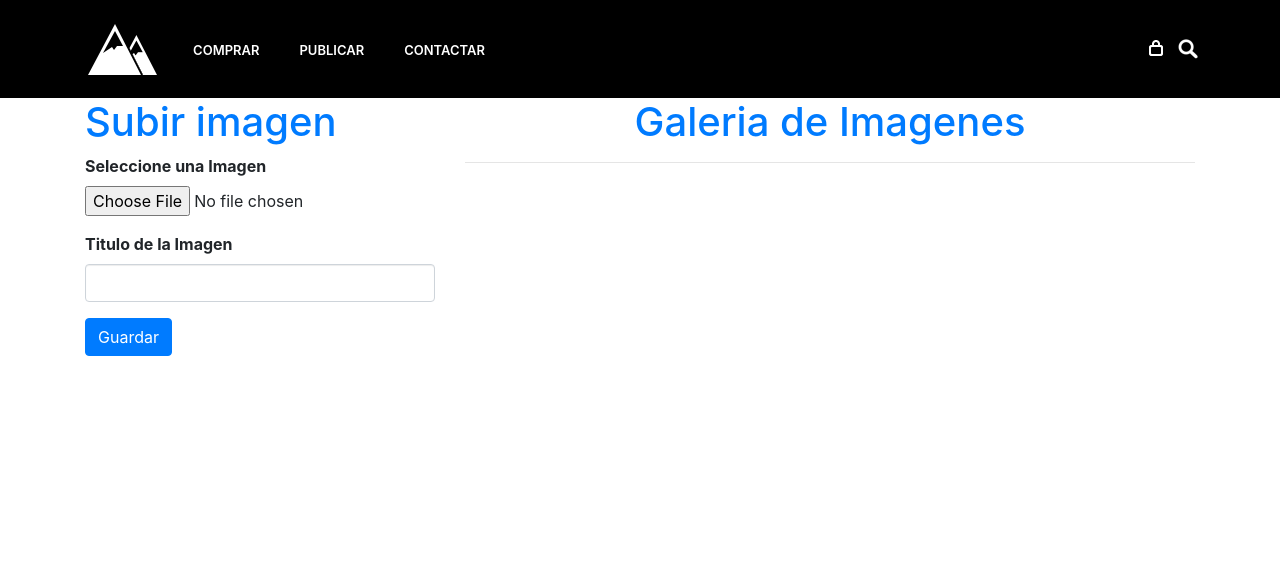
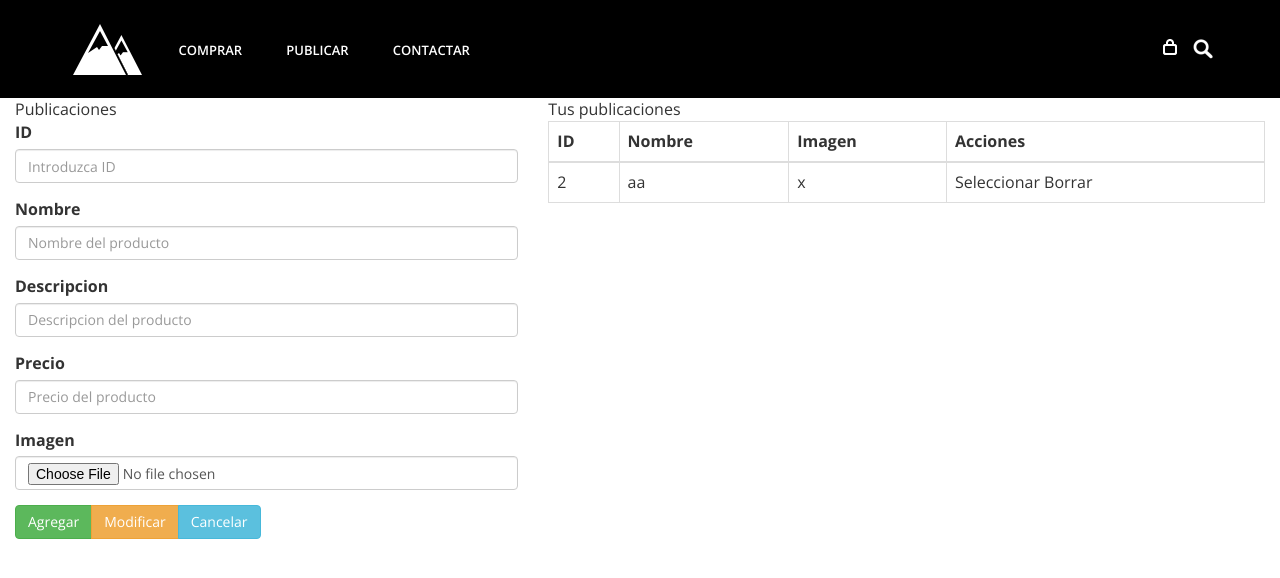
Before and after one commit to AlanNegrette/Nash-Store, a PHP site: page /publicar.php in a window 1280 px wide. Shown: the top 578 px of the page. Run offline with PHP 8.4, Linux system fonts and the light colour scheme; data that the repository does not hold is empty.

Commit message:
Publicar nuevo

```diff
--- a/a1/snowboarding/Backend/conexion.php
+++ b/a1/snowboarding/Backend/conexion.php
@@ -1,4 +1,4 @@
 <?php
 session_start();
-$conn = mysqli_connect('localhost','root','','galeria');
+$conn = mysqli_connect('localhost','root','','sitio');
 ?>
--- a/a1/snowboarding/publicar.php
+++ b/a1/snowboarding/publicar.php
@@ -114,65 +114,106 @@
 	</div>
 
 <?php
+$txtID=(isset($_POST['txtID']))?$_POST['txtID']:"";
+$txtNombre=(isset($_POST['txtNombre']))?$_POST['txtNombre']:"";
+$txtImagen=(isset($_FILES['txtImagen']['name']))?$_FILES['txtImagen']['name']:"";
+$txtDescripcion=(isset($_POST['txtDescripcion']))?$_POST['txtDescripcion']:"";
+$txtPrecio=(isset($_POST['txtPrecio']))?$_POST['txtPrecio']:"";
+$accion=(isset($_POST['accion']))?$_POST['accion']:"";
+
 include('Backend/conexion.php');
-  $query = "select * from imagenes";
-  $resultado = mysqli_query($conn,$query);
+
+switch($accion){
+
+    case  "Agregar":
+      echo "presionado boton agregar";
+      $sentenciaSQL=$conn->prepare("INSERT INTO productos (nombre, descripcion, precio, imagen) VALUES (:nombre,:descripcion,:precio,:imagen);");
+      $sentenciaSQL-> bindParam(':nombre',$txtNombre);
+      $sentenciaSQL-> bindParam(':descripcion',$txtDescripcion);
+      $sentenciaSQL-> bindParam(':nombre',$txtPrecio);
+      $sentenciaSQL-> bindParam(':nombre',$txtImagen);
+      $sentenciaSQL->execute();
+      break;
+
+    case  "Modificar":
+      echo "presionado boton modificar";
+      break;
+
+    case  "Cancelar":
+      echo "presionado boton cancelar";
+      break;
+}
+
 ?>
-<!DOCTYPE html>
-<html lang="en">
-<head>
-    <meta charset="UTF-8">
-    <meta name="viewport" content="width=device-width, initial-scale=1.0">
-    <link rel="stylesheet" href="https://stackpath.bootstrapcdn.com/bootstrap/4.5.0/css/bootstrap.min.css" integrity="sha384-9aIt2nRpC12Uk9gS9baDl411NQApFmC26EwAOH8WgZl5MYYxFfc+NcPb1dKGj7Sk" crossorigin="anonymous">
-    <title>Document</title>
-</head>
-<body>
-  <div class="container">
-    <div class="row">
-       <div class="col-lg-4">
-         <h1 class="text-primary">Subir imagen</h1>
-         <form action="Backend/subir.php" method="post" enctype="multipart/form-data">
-          <div class="form-group">
-              <label for="my-input">Seleccione una Imagen</label>
-              <input id="my-input"  type="file" name="imagen">
-          </div>
-          <div class="form-group">
-              <label for="my-input">Titulo de la Imagen</label>
-              <input id="my-input" class="form-control" type="text" name="titulo">
-          </div>
-          <?php if(isset($_SESSION['mensaje'])){ ?>
-          <div class="alert alert-<?php echo $_SESSION['tipo'] ?> alert-dismissible fade show" role="alert">
-         <strong><?php echo $_SESSION['mensaje']; ?></strong>
-       <button type="button" class="close" data-dismiss="alert" aria-label="Close">
-    <span aria-hidden="true">&times;</span>
-     </button >
-       </div>
-          <?php session_unset(); } ?>
-          <input type="submit" value="Guardar" class="btn btn-primary" name="Guardar" >
-         </form>
-       </div>
-       <div class="col-lg-8">
-           <h1 class="text-primary text-center">Galeria de Imagenes</h1>
-           <hr>
-           <div class="card-columns">
-               <?php foreach($resultado as $row) { ?>
+
+<div class="col-md-5">
+
         <div class="card">
-      <img src="Backend/imagenes/<?php echo $row['imagen']; ?>" class="card-img-top" alt="...">
-       <div class="card-body">
-      <h5 class="card-title"><strong><?php echo $row['nombre']; ?></strong></h5>
+          <div class="card-header">
+            Publicaciones
           </div>
 
+          <div class="card-body">
+
+            <form method="POST" enctype="multipart/form-data">
+                <div class = "form-group">
+                <label for="txtID">ID</label>
+                <input type="text" class="form-control" id="txtID" name="txtID" placeholder="Introduzca ID">
                 </div>
 
-  <?php }?>
+                <div class = "form-group">
+                <label for="txtNombre">Nombre</label>
+                <input type="text" class="form-control" id="txtNombre" name="txtNombre" placeholder="Nombre del producto">
                 </div>
+
+                <div class = "form-group">
+                <label for="txtDescripcion">Descripcion</label>
+                <input type="text" class="form-control" id="txtDescripcion" name="txtDescripcion" placeholder="Descripcion del producto">
+                </div>
+
+                <div class = "form-group">
+                <label for="txtPrecio">Precio</label>
+                <input type="text" class="form-control" id="txtPrecio" name="txtPrecio" placeholder="Precio del producto">
+                </div>
+
+                <div class = "form-group">
+                <label for="txtImagen">Imagen</label>
+                <input type="file" class="form-control" id="txtImagen" name="txtImagen" placeholder="Imagen del producto">
+                </div>
+
+                <div class="btn-group" role="group" aria-label="">
+                  <button type="submit" name="accion" value="Agregar" class="btn btn-success">Agregar</button>
+                  <button type="submit" name="accion" value="Modificar" class="btn btn-warning">Modificar</button>
+                  <button type="submit" name="accion" value="Cancelar" class="btn btn-info">Cancelar</button>
+                </div>
+
+            </form>
+
           </div>
         </div>
 
 
 
-<script src="https://code.jquery.com/jquery-3.5.1.slim.min.js" integrity="sha384-DfXdz2htPH0lsSSs5nCTpuj/zy4C+OGpamoFVy38MVBnE+IbbVYUew+OrCXaRkfj" crossorigin="anonymous"></script>
-<script src="https://cdn.jsdelivr.net/npm/popper.js@1.16.0/dist/umd/popper.min.js" integrity="sha384-Q6E9RHvbIyZFJoft+2mJbHaEWldlvI9IOYy5n3zV9zzTtmI3UksdQRVvoxMfooAo" crossorigin="anonymous"></script>
-<script src="https://stackpath.bootstrapcdn.com/bootstrap/4.5.0/js/bootstrap.min.js" integrity="sha384-OgVRvuATP1z7JjHLkuOU7Xw704+h835Lr+6QL9UvYjZE3Ipu6Tp75j7Bh/kR0JKI" crossorigin="anonymous"></script>
-</body>
-</html>
+</div>
+<div class="col-md-7">
+        Tus publicaciones
+
+        <table class="table table-bordered">
+          <thead>
+            <tr>
+              <th>ID</th>
+              <th>Nombre</th>
+              <th>Imagen</th>
+              <th>Acciones</th>
+            </tr>
+          </thead>
+          <tbody>
+            <tr>
+              <td>2</td>
+              <td>aa</td>
+              <td>x</td>
+              <td>Seleccionar Borrar</td>
+            </tr>
+          </tbody>
+        </table>
+</div>
```
Also changed, not shown: a1/snowboarding/Backend/subir.php (deleted, +0 -32 lines), sitio.sql (added, +61 -0 lines). Lines whose indentation alone changed are shown as unchanged.
